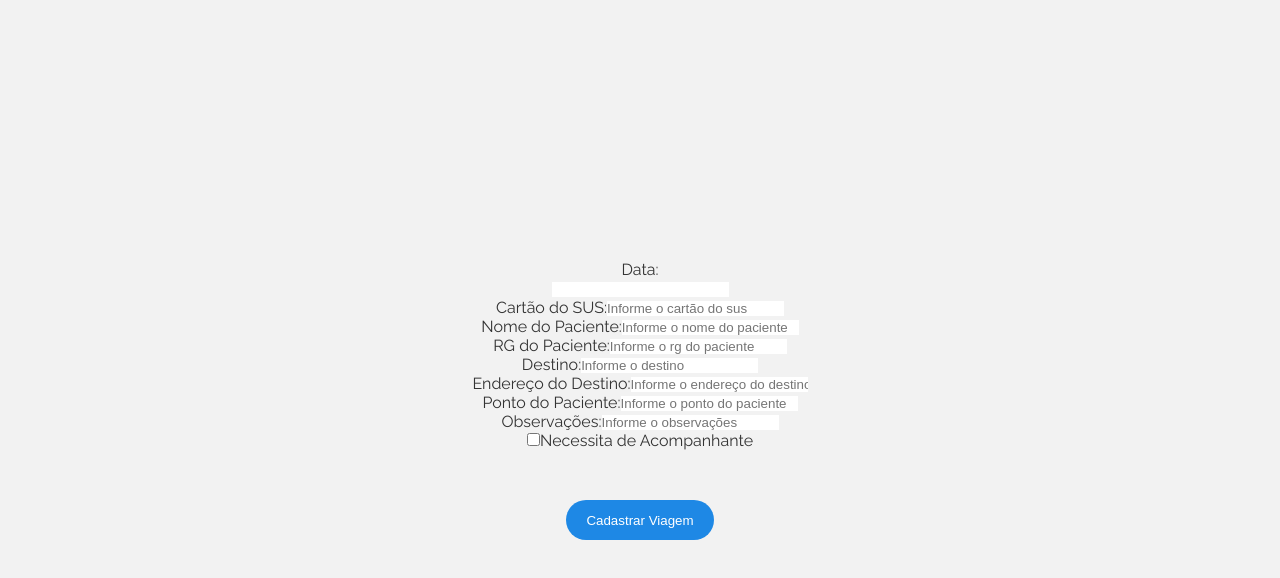
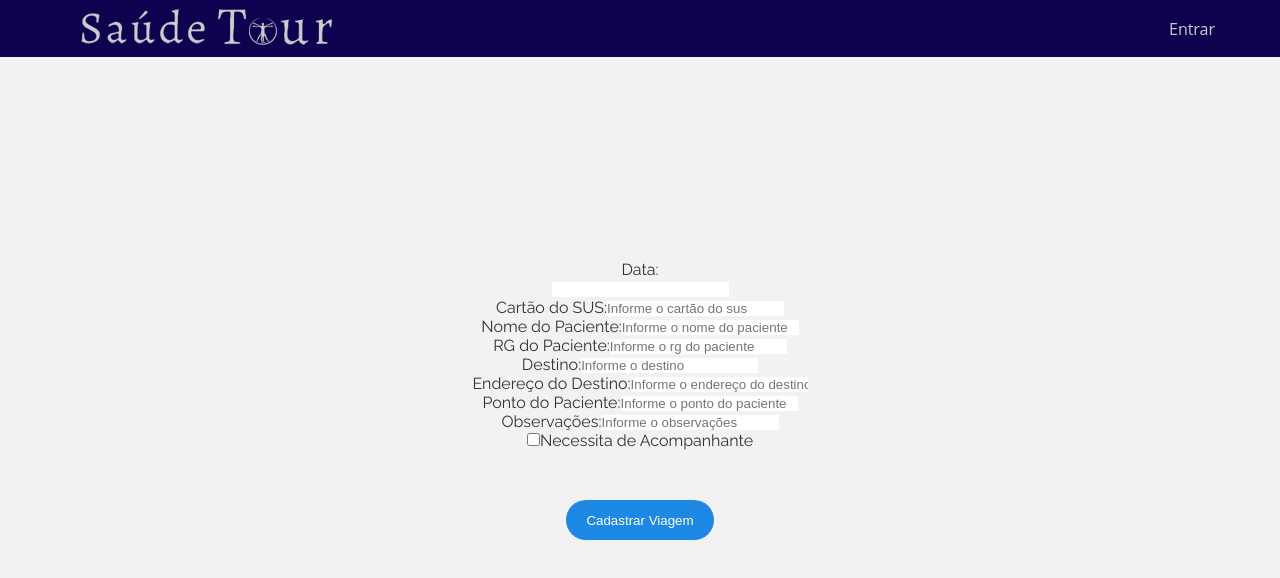
Before and after one commit to Edsonflaviobr/gestaodeviagensunivesp, a React (Create React App) app: page /cadastro-viagem in a window 1280 px wide. Shown: the top 578 px of the page. Built offline with nearby package versions, Linux system fonts and the light colour scheme.

Commit message:
Versão 1.0

```diff
--- a/src/Paginas/CadastroViagem/CadastroViagem.jsx
+++ b/src/Paginas/CadastroViagem/CadastroViagem.jsx
@@ -61,6 +61,8 @@ const CadastroViagem = () => {
   };
 
   return (
+    <>
+    <Header />
       <div className="page-container">
         <label>Data:</label>
         <DatePicker
@@ -91,6 +93,7 @@ const CadastroViagem = () => {
 
         <button onClick={handleCadastrar}>Cadastrar Viagem</button>
       </div>
+      </>
   );
 }
 
```
